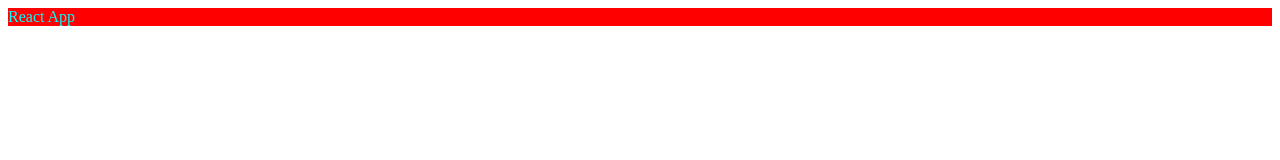
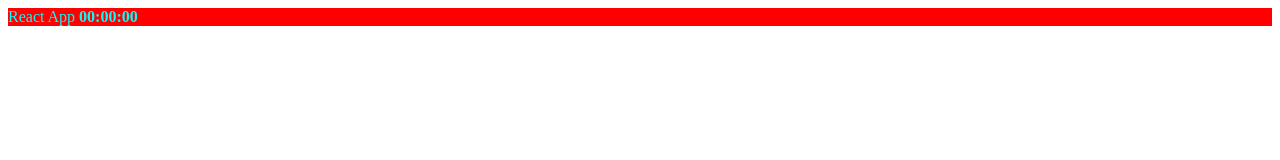
Before and after one commit to front-end-captain/react-project, a React app: page / in a window 1280 px wide. Shown: the top 160 px of the page. Built offline with nearby package versions, Linux system fonts and the light colour scheme.

Commit message:
:sparkles: add hot reload support

```diff
--- a/package.json
+++ b/package.json
@@ -38,6 +38,7 @@
   },
   "dependencies": {
     "react": "^16.12.0",
-    "react-dom": "^16.12.0"
+    "react-dom": "^16.12.0",
+    "react-hot-loader": "^4.12.18"
   }
 }
--- a/src/App.tsx
+++ b/src/App.tsx
@@ -1,9 +1,16 @@
+import { hot } from "react-hot-loader/root";
 import React, { FunctionComponent } from "react";
+
+import { Countdown } from "@/components/Countdown";
 
 import "./App.css";
 
-const App: FunctionComponent = () => {
-  return <div className="App">React App</div>;
+interface AppProps {
+  name?: string;
+}
+
+const App: FunctionComponent<AppProps> = () => {
+  return <div className="App">React App <Countdown remainingTime={5000} /></div>;
 };
 
-export { App };
+export default hot(App);
--- /dev/null
+++ b/src/components/Countdown/countdownWithClass.tsx
@@ -0,0 +1,76 @@
+import React, { Component } from "react";
+
+import { parseRemainingMillisecond, STEP, INTERVAL } from "./util";
+
+
+interface CountDownProps {
+  remainingTime: number;
+  onLessThenZero?: () => void;
+}
+
+interface CountdownState {
+  countdown: number;
+}
+
+
+class Countdown extends Component<CountDownProps, CountdownState> {
+  state = {
+    countdown: 0,
+  };
+
+  countdownTimer: number = 0;
+
+  componentDidMount() {
+    const { remainingTime } = this.props;
+    if (remainingTime.toString.length > 0) {
+      this.setState({ countdown: remainingTime });
+    }
+  }
+
+  componentWillReceiveProps(nextProps: CountDownProps) {
+    const { remainingTime } = this.props;
+    if (nextProps.remainingTime !== remainingTime) {
+      this.setState({ countdown: nextProps.remainingTime });
+    }
+  }
+
+  shouldComponentUpdate(nextProps: CountDownProps) {
+    const { remainingTime } = this.props;
+    return !(nextProps.remainingTime === remainingTime && remainingTime === 0);
+  }
+
+  componentDidUpdate() {
+    const { countdown } = this.state;
+    const { onLessThenZero } = this.props;
+
+    clearInterval(this.countdownTimer);
+
+    if (countdown > 0) {
+      this.handleCountdown(countdown);
+    }
+
+    if (countdown <= 0) {
+      if (onLessThenZero) {
+        onLessThenZero();
+      }
+    }
+  }
+
+  componentWillUnmount() {
+    clearInterval(this.countdownTimer);
+  }
+
+  handleCountdown = (countdown: number) => {
+    this.countdownTimer = window.setTimeout(() => {
+      this.setState({ countdown: countdown === 0 ? 0 : Math.abs(countdown) - STEP });
+    }, INTERVAL);
+  };
+
+  render() {
+    const { countdown } = this.state;
+
+    return <strong>{parseRemainingMillisecond(countdown)}</strong>;
+  }
+}
+
+export { Countdown };
--- /dev/null
+++ b/src/components/Countdown/countdownWithHooks.tsx
@@ -0,0 +1,30 @@
+import React, { memo } from "react";
+
+import { parseRemainingMillisecond } from "./util";
+
+import { useCountDown } from "./useCountdown";
+
+export interface CountDownProps {
+  remainingTime: number;
+  onLessThenZero?: () => void;
+}
+
+/**
+ * 接收一个时间戳(毫秒), 这个时间戳可能立即被传入，也有可能被稍后传入，比如从服务端获取，这个时间戳可能会在每隔 20s 更新一次
+ * 时间走到 0，调用外部回调函数，这个回调函可能会设置一个新的时间戳然后传入
+ * 传入的剩余时间变更了，即 props 变了
+ * 上一次传入的剩余时间和下一次传入的剩余时间相等 或者传入的剩余时间为 0，即跳过某些渲染
+ */
+const Countdown = memo<CountDownProps>((props) => {
+  const { remainingTime = 0, onLessThenZero } = props;
+
+  const { countdown } = useCountDown(remainingTime, onLessThenZero);
+
+  if (countdown === 0) {
+    return <strong>{parseRemainingMillisecond(0)}</strong>;
+  }
+
+  return <strong>{parseRemainingMillisecond(countdown)}</strong>;
+});
+
+export { Countdown };
--- /dev/null
+++ b/src/components/Countdown/index.ts
@@ -0,0 +1,5 @@
+// import { Countdown } from "./countdownWithClass";
+
+import { Countdown } from "./countdownWithHooks";
+
+export { Countdown };
--- /dev/null
+++ b/src/components/Countdown/useCountdown.ts
@@ -0,0 +1,48 @@
+import { useEffect, useState, useRef } from "react";
+
+const INTERVAL = 1000;
+const STEP = 1000;
+
+/**
+ * @description 传入一个时间戳，返回一个每隔 INTERVAL 时间，递减 STEP 的时间戳，并在时间戳小于等于 0 时，调用回调函数
+ * 返回的 countDown 预期不会小于零的
+ *
+ * @param {number} remainingTime 毫秒数
+ * @param {() => void | undefined} callback
+ *
+ * @returns {{ countdown: number }}
+ */
+const useCountDown = (remainingTime: number, callback?: () => void): { countdown: number } => {
+  const [countdown, setCountDown] = useState(remainingTime);
+  const timer = useRef<number>(0);
+
+  const ignore = useRef<boolean>(false);
+
+  useEffect(() => {
+    setCountDown(remainingTime);
+  }, [remainingTime]);
+
+  useEffect(() => {
+    if (countdown !== 0) {
+      timer.current = window.setInterval(() => {
+        setCountDown(countdown === 0 ? 0 : Math.abs(countdown) - STEP);
+      }, INTERVAL);
+
+      ignore.current = true;
+    }
+
+    return () => clearInterval(timer.current);
+  }, [countdown]);
+
+  if (countdown === 0 && ignore.current) {
+    if (typeof callback === "function") {
+      callback();
+    }
+
+    ignore.current = false;
+  }
+
+  return { countdown };
+};
+
+export { useCountDown };
--- /dev/null
+++ b/src/components/Countdown/util.ts
@@ -0,0 +1,21 @@
+export function parseRemainingMillisecond(millisecond: number): string {
+  const millisecondABS = Math.abs(millisecond);
+  const millisecondOfHour = 60 * 60 * 1000;
+  const millisecondOfMinute = 60 * 1000;
+  const millisecondOfSecond = 1000;
+  const hours = Math.floor(millisecondABS / millisecondOfHour);
+  const minutes = Math.floor((millisecondABS - hours * millisecondOfHour) / millisecondOfMinute);
+  const seconds = Math.floor(
+    (millisecondABS - hours * millisecondOfHour - minutes * millisecondOfMinute) / millisecondOfSecond,
+  );
+
+  const adaptHours = hours.toString().padStart(2, "0");
+  const adaptMinutes = minutes.toString().padStart(2, "0");
+  const adaptSeconds = seconds.toString().padStart(2, "0");
+
+  return `${adaptHours}:${adaptMinutes}:${adaptSeconds}`;
+}
+
+export const STEP: number = 1000;
+
+export const INTERVAL: number = 1000;
--- a/src/index.tsx
+++ b/src/index.tsx
@@ -1,7 +1,7 @@
 import React from "react";
 import ReactDOM from "react-dom";
 
-import { App } from "./App";
+import App from "./App";
 
 const root = document.getElementById("app");
 
--- a/tsconfig.json
+++ b/tsconfig.json
@@ -34,7 +34,8 @@
     "moduleResolution": "node",
     "baseUrl": "./",
     "paths": {
-      "*": ["./node_modules/*/index"]
+      "*": ["./node_modules/*/index"],
+      "@/components/*": ["src/components/*"]
     },
     "typeRoots": ["./typings", "./node_modules/@types"],
     "allowSyntheticDefaultImports": true,
--- /dev/null
+++ b/webpack/path.js
@@ -0,0 +1,16 @@
+const path = require("path");
+const fs = require("fs");
+
+const appDirectory = fs.realpathSync(process.cwd());
+const resolveApp = (relativePath) => path.resolve(appDirectory, relativePath);
+
+const getAlias = () => {
+  const appSrc = resolveApp("src");
+  return {
+    "@/components": path.join(appSrc, "/components"),
+  };
+};
+
+module.exports = {
+  getAlias,
+};
--- a/webpack/webpack.config.dev.js
+++ b/webpack/webpack.config.dev.js
@@ -3,6 +3,8 @@ const HtmlWebpackPlugin = require("html-webpack-plugin");
 const { CleanWebpackPlugin } = require("clean-webpack-plugin");
 const MiniCssExtractPlugin = require("mini-css-extract-plugin");
 const ForkTsCheckerWebpackPlugin = require("fork-ts-checker-webpack-plugin");
+
+const { getAlias } = require("./path");
 
 const BUILD_PATH = path.resolve(__dirname, "./../build");
 const ASSETS_PATH = "/assets/";
@@ -11,7 +13,7 @@ module.exports = {
   devtool: "cheap-module-source-map",
   mode: "development",
   entry: {
-    app: [path.resolve(__dirname, "./../src/index.tsx")],
+    app: ["react-hot-loader/patch", path.resolve(__dirname, "./../src/index.tsx")],
   },
 
   output: {
@@ -22,6 +24,7 @@ module.exports = {
 
   resolve: {
     extensions: [".ts", ".tsx", ".js"],
+    alias: getAlias(),
   },
 
   module: {
--- a/webpack/webpack.config.prod.js
+++ b/webpack/webpack.config.prod.js
@@ -2,6 +2,8 @@ const path = require("path");
 const HtmlWebpackPlugin = require("html-webpack-plugin");
 const { CleanWebpackPlugin } = require("clean-webpack-plugin");
 const MiniCssExtractPlugin = require("mini-css-extract-plugin");
+
+const { getAlias } = require("./path");
 
 const BUILD_PATH = path.resolve(__dirname, "./../build");
 const ASSETS_PATH = "/";
@@ -21,6 +23,7 @@ module.exports = {
 
   resolve: {
     extensions: [".ts", ".tsx", ".js"],
+    alias: getAlias(),
   },
 
   module: {
@@ -53,6 +56,7 @@ module.exports = {
       },
     ],
   },
+
 
   optimization: {
     splitChunks: {
```
Also changed, not shown: 1 other file (tests, documents, lock files or other folders).
